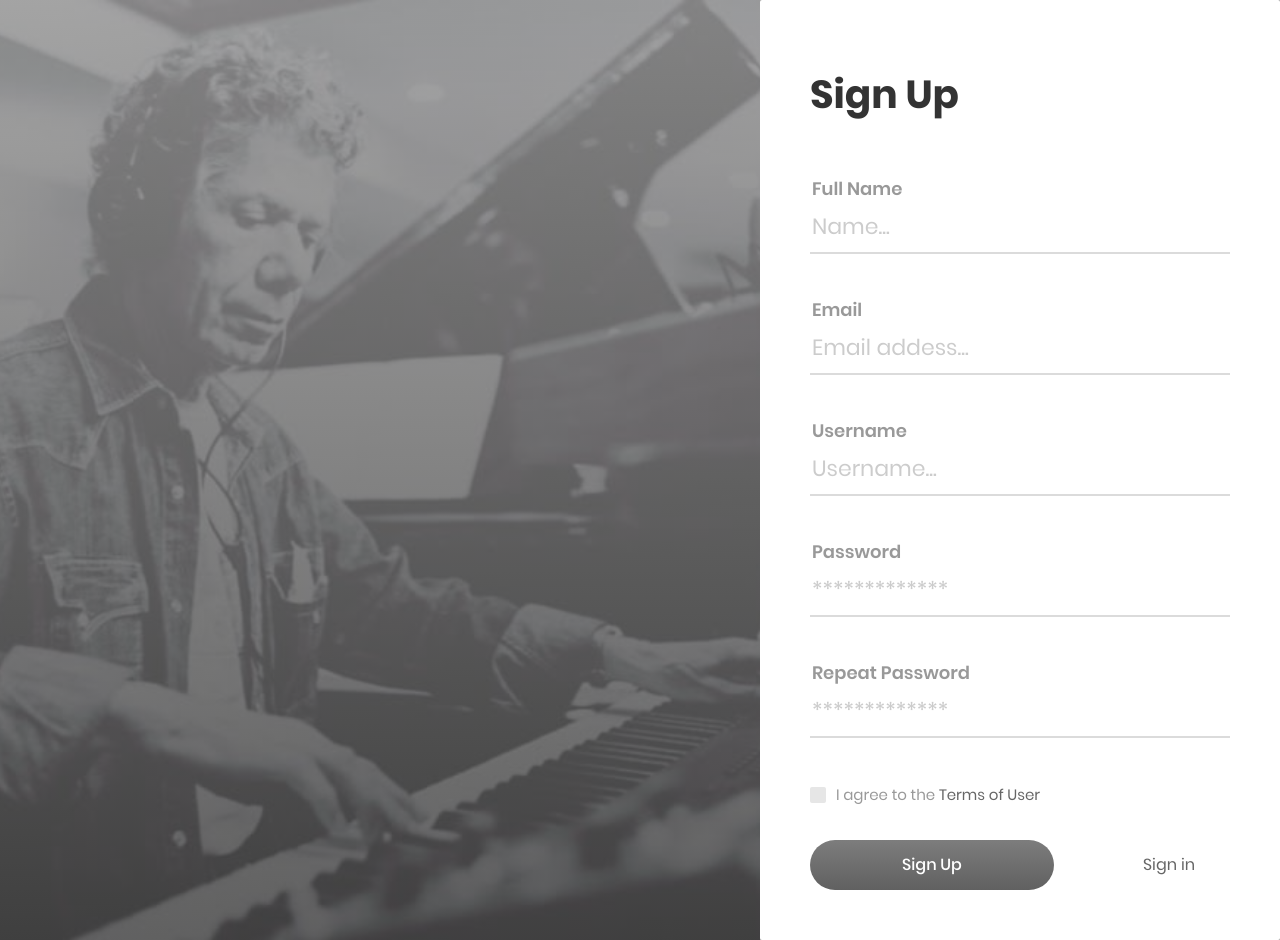
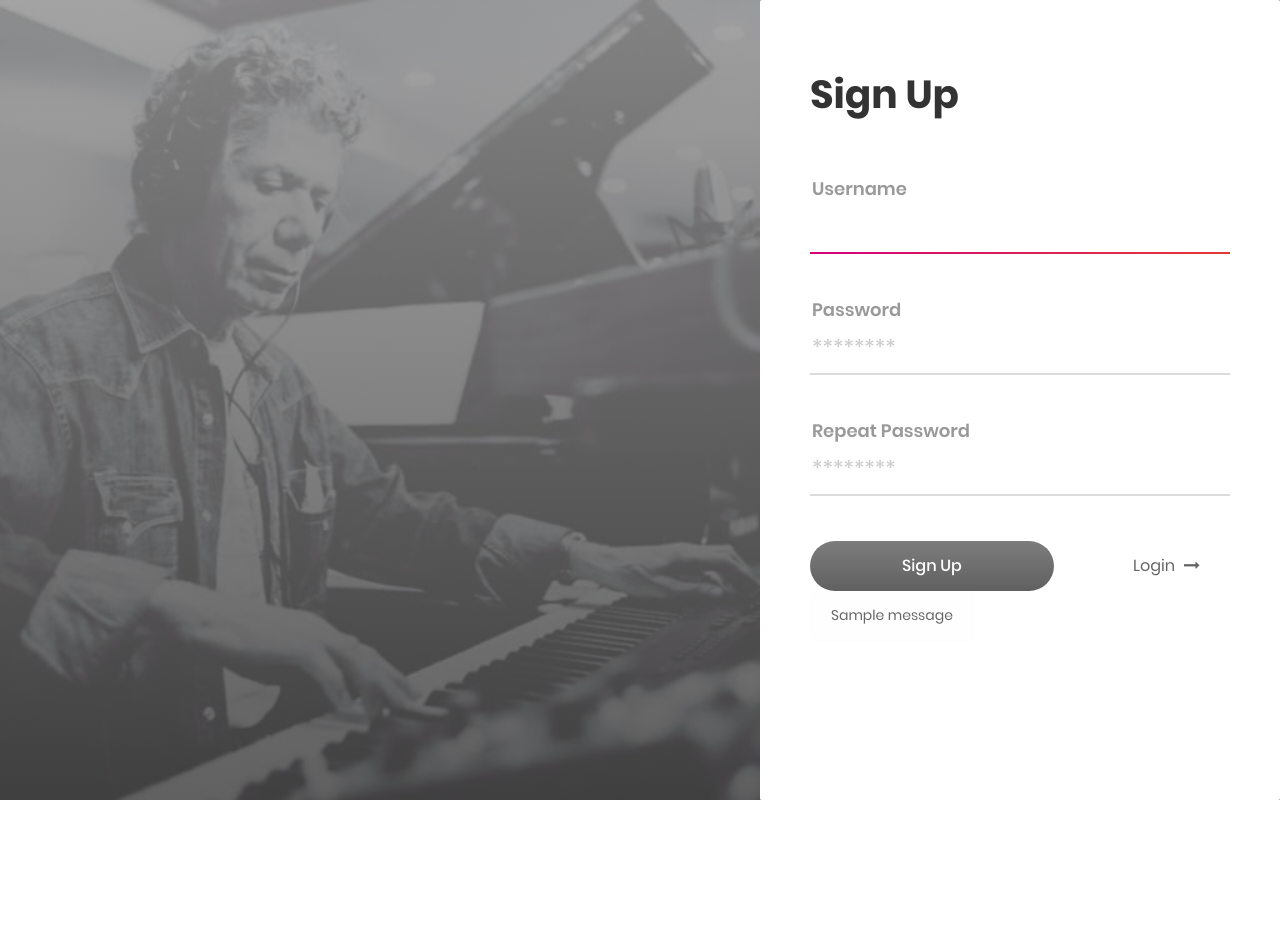
Before and after one commit to MaziarHeidari2003/MazMusic_django_site, a Django app: page /accounts/signup in a window 1280 px wide. After the commit the page ends 800 px from the top, so only its background shows below. Run offline with Django 5.2, Linux system fonts and the light colour scheme; tables that the repository leaves empty hold one stand-in row (values such as "Sample post"); one stand-in notice (Sample message) is shown; some libraries are stand-ins or nearby versions.

Commit message:
the signup and login fucked me

```diff
--- a/accounts/urls.py
+++ b/accounts/urls.py
@@ -5,7 +5,8 @@ app_name = 'accounts'
 
 urlpatterns = [
   path('login', views.login_view, name='login'),
-  path('signup', views.signup_view, name='signup')
+  path('signup', views.signup_view, name='signup'),
+  path('logout', views.logout_view, name='logout')
 
 
 ]
--- a/accounts/views.py
+++ b/accounts/views.py
@@ -1,6 +1,10 @@
 from django.shortcuts import render,redirect
 from django.contrib.auth import authenticate,login, logout
 from django.contrib import messages
+from django.contrib.auth.forms import AuthenticationForm,UserCreationForm
+from django.contrib.auth.decorators import login_required
+from django.http import HttpResponseRedirect
+from django.urls import reverse
 
 
 # Create your views here.
@@ -8,18 +12,57 @@ from django.contrib import messages
 
 def login_view(request):
   if request.method == 'POST':
-    username = request.POST['username']
-    password = request.POST['password']
-    user = authenticate(request, username=username, password=password)
+    form = AuthenticationForm(request=request, data=request.POST)
+    if form.is_valid():
+      username=form.cleaned_data.get('username')
+      password=form.cleaned_data.get('password')
+      user = authenticate(request, username=username, password=password)
+      if user is not None:
+        login(request,user)
+        return redirect('/')
 
-    if user is not None:
-      login(request,user)
-      return redirect('/')
     else:
       messages.add_message(request, messages.ERROR, "Something went wrong,Please try again")
-  return render(request, 'accounts/login.html')
+  form = AuthenticationForm()
+  form.fields['password'].widget.attrs['class'] = 'input100'
+  form.fields['username'].widget.attrs['class'] = 'input100'
+  form.fields['username'].widget.attrs['placeholder'] = 'Username'
+  form.fields['password'].widget.attrs['placeholder'] = 'Password'
+  form.fields['username'].widget.attrs['background-color'] = 'white'
+  form.fields['password'].widget.attrs['background-color'] = 'white'
+
+  return render(request, 'accounts/login.html', {
+    'form':form
+  })
+
+
+@login_required
+def logout_view(request):
+  logout(request)
+  return redirect('/')
 
 
 
 def signup_view(request):
-  return render(request, 'accounts/signup.html')
+  if request.method == 'POST':
+    form = UserCreationForm(request.POST)
+    if form.is_valid():
+      form.save()
+      return HttpResponseRedirect(reverse('accounts:login'))
+    else:
+       print('hffgggggggggggggggggggggggggggg')
+       messages.add_message(request, messages.ERROR, "Something went wrong, please try again!")
+
+
+  form = UserCreationForm()
+  form.fields['password1'].widget.attrs['class'] = 'input100'
+  form.fields['password2'].widget.attrs['class'] = 'input100'
+  form.fields['username'].widget.attrs['class'] = 'input100'
+  form.fields['username'].widget.attrs['placeholder'] = 'ChickCorea1941'
+  form.fields['password1'].widget.attrs['placeholder'] = '********'
+  form.fields['password2'].widget.attrs['placeholder'] = '********'
+
+
+  return render(request, 'accounts/signup.html',{
+    'form':form
+  })
--- a/statics/css/main_login.css
+++ b/statics/css/main_login.css
@@ -331,6 +331,12 @@ background: linear-gradient(bottom, #444, #999);
   background: linear-gradient(45deg, #d5007d, #e53935)
 }
 
+
+.focus-input100 input {
+  background-color: #fff; /* Set your desired background color */
+}
+
+
 .input100:focus+.focus-input100::before {
   width: 100%
 }
--- a/templates/accounts/signup.html
+++ b/templates/accounts/signup.html
@@ -2,6 +2,7 @@
 
 <!DOCTYPE html>
 <html lang="en">
+
 <head>
 	<title>Login V13</title>
 	<meta charset="UTF-8">
@@ -11,11 +12,11 @@
 
 	<link rel="stylesheet" type="text/css" href="{% static 'js/vendor/bootstrap/css/bootstrap.min.css' %}">
 
-<link rel="stylesheet" type="text/css" href="fonts/font-awesome-4.7.0/css/font-awesome.min.css' %}">
+	<link rel="stylesheet" type="text/css" href="{% static 'fonts/font-awesome-4.7.0/css/font-awesome.min.css' %}">
 
 	<link rel="stylesheet" type="text/css" href="{% static 'fonts/Linearicons-Free-v1.0.0/icon-font.min.css' %}">
 
-<link rel="stylesheet" type="text/css" href="fonts/iconic/css/material-design-iconic-font.min.css' %}">
+	<link rel="stylesheet" type="text/css" href="{% static 'fonts/iconic/css/material-design-iconic-font.min.css' %}">
 
 	<link rel="stylesheet" type="text/css" href="{% static 'js/vendor/animate/animate.css' %}">
 
@@ -32,65 +33,61 @@
 
 	<meta name="robots" content="noindex, follow">
 </head>
+
 <body style="background-color: #999999;">
 	<div class="limiter">
 		<div class="container-login100">
-<div class="login100-more" ></div>
+			<div class="login100-more"></div>
 			<div class="wrap-login100 p-l-50 p-r-50 p-t-72 p-b-50">
-<form class="login100-form validate-form">
+
+
+				<form action="{% url 'accounts:signup' %}" method="post" class="login100-form validate-form">
+
+					{% csrf_token %}
 					<span class="login100-form-title p-b-59">
 						Sign Up
 					</span>
-<div class="wrap-input100 validate-input" data-validate="Name is required">
-<span class="label-input100">Full Name</span>
-<input class="input100" type="text" name="name" placeholder="Name...">
-<span class="focus-input100"></span>
-</div>
-<div class="wrap-input100 validate-input" data-validate="Valid email is required: ex@abc.xyz">
-<span class="label-input100">Email</span>
-<input class="input100" type="text" name="email" placeholder="Email addess...">
-<span class="focus-input100"></span>
-</div>
+
+
 					<div class="wrap-input100 validate-input" data-validate="Username is required">
 						<span class="label-input100">Username</span>
-<input class="input100" type="text" name="username" placeholder="Username...">
+						{{form.username}}
 						<span class="focus-input100"></span>
 					</div>
 					<div class="wrap-input100 validate-input" data-validate="Password is required">
 						<span class="label-input100">Password</span>
-<input class="input100" type="text" name="pass" placeholder="*************">
+							{{form.password1}}
 						<span class="focus-input100"></span>
 					</div>
 					<div class="wrap-input100 validate-input" data-validate="Repeat Password is required">
 						<span class="label-input100">Repeat Password</span>
-<input class="input100" type="text" name="repeat-pass" placeholder="*************">
+						{{form.password2}}
 						<span class="focus-input100"></span>
 					</div>
-<div class="flex-m w-full p-b-33">
-<div class="contact100-form-checkbox">
-<input class="input-checkbox100" id="ckb1" type="checkbox" name="remember-me">
-<label class="label-checkbox100" for="ckb1">
-<span class="txt1">
-I agree to the
-<a href="#" class="txt2 hov1">
-Terms of User
-</a>
-</span>
-</label>
-</div>
-</div>
+
 					<div class="container-login100-form-btn">
 						<div class="wrap-login100-form-btn">
 							<div class="login100-form-bgbtn"></div>
-<button class="login100-form-btn">
+							<button type="submit" class="login100-form-btn">
 								Sign Up
 							</button>
 						</div>
-<a href="#" class="dis-block txt3 hov1 p-r-30 p-t-10 p-b-10 p-l-30">
-Sign in
+						<a href="{% url 'accounts:login' %}" class="dis-block txt3 hov1 p-r-30 p-t-10 p-b-10 p-l-30">
+              Login
               <i class="fa fa-long-arrow-right m-l-5"></i>
             </a>
+						<div class="alert alert-light" role="alert">
+              {% if messages %}
+          <ul class="messages">
+            {% for message in messages %}
+            <li{% if message.tags %} class="{{ message.tags }}" {% endif %}><p>{{ message }}</p></li>
+              {% endfor %}
+          </ul>
+          {% endif %}
             </div>
+					</div>
+
+
 				</form>
 			</div>
 		</div>
@@ -115,10 +112,11 @@ Sign in
 	<script async src="https://www.googletagmanager.com/gtag/js?id=UA-23581568-13"></script>
 	<script>
 		window.dataLayer = window.dataLayer || [];
-	  function gtag(){dataLayer.push(arguments);}
+		function gtag() { dataLayer.push(arguments); }
 		gtag('js', new Date());
 
 		gtag('config', 'UA-23581568-13');
 	</script>
 </body>
+
 </html>
--- a/templates/base.html
+++ b/templates/base.html
@@ -43,7 +43,7 @@
               <ul>
 								{% if request.user.is_authenticated %}
                 <li><a href="#">Logged in as {{request.user.username}}</a></li>
-								<li><a href="#">Logout</a></li>
+								<li><a href="{% url 'accounts:logout' %}">Logout</a></li>
 
 								{% else %}
                 <li><a href="{% url 'accounts:login' %}">Login</a></li>
--- a/templates/website/latest_posts.html
+++ b/templates/website/latest_posts.html
@@ -12,10 +12,10 @@
     <div class="tags">
       <ul>
         <li>
-          <a href="#">Travel</a>
+          <a href="{% url 'blog:single' pid=post.id %}">View Post</a>
         </li>
         <li>
-          <a href="#">Life Style</a>
+          <a href="#">{{post.author.username}}</a>
         </li>
       </ul>
     </div>
```
Also changed, not shown: templates/accounts/login.html (+29 -2 lines), db.sqlite3. Lines whose indentation alone changed are shown as unchanged.
